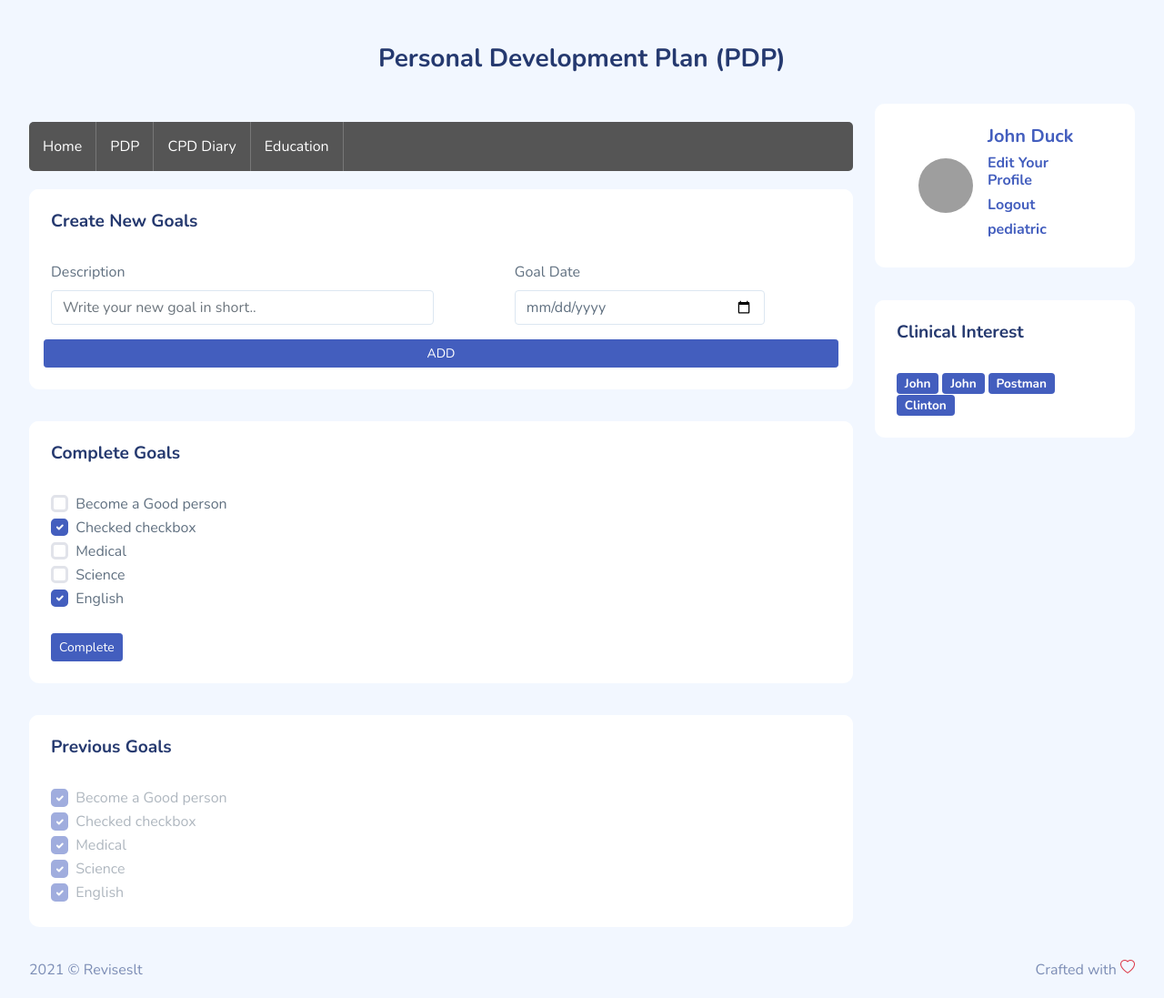
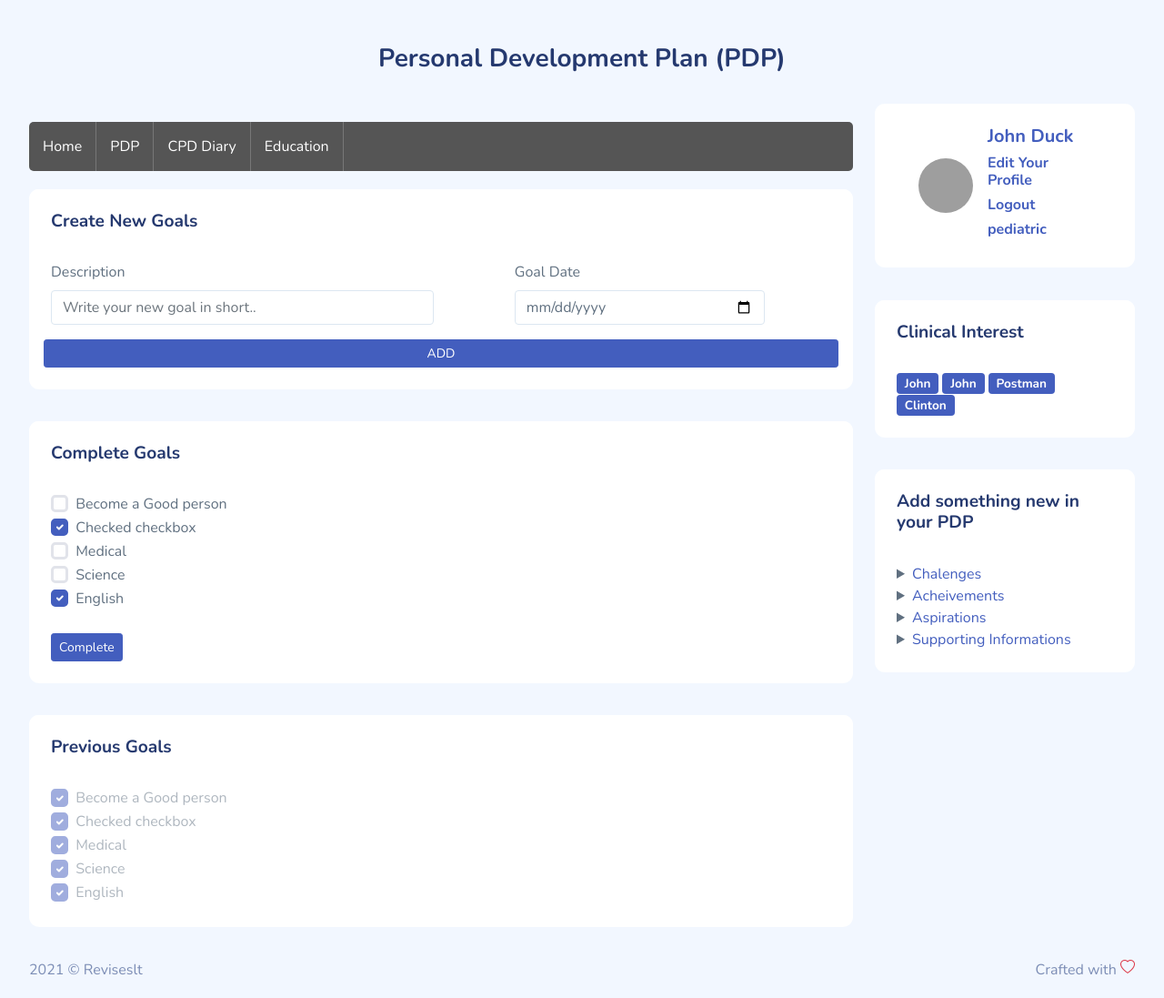
Before and after one commit to Musaddik-110/portfolio-project-skoder-, a plain HTML site: page review_pdp.html in a window 1280 px wide. Shown: the whole page at 91% size. Drawn offline with nearby package versions, Linux system fonts and the light colour scheme; grey boxes are pictures that could not be loaded; files whose address does not match are found by name.

Commit message:
Update review_pdp.html

```diff
--- a/review_pdp.html
+++ b/review_pdp.html
@@ -155,7 +155,7 @@
                                         </div>
                                         <div class="form-check">
                                             <input class="form-check-input" type="checkbox" value=""
-                                                id="flexCheckChecked" checked disabled >
+                                                id="flexCheckChecked" checked disabled>
                                             <label class="form-check-label" for="flexCheckChecked">
                                                 Checked checkbox
                                             </label>
@@ -220,6 +220,22 @@
                             </div>
                         </div>
 
+                        <div class="card">
+                            <div class="card-header">
+
+
+                                <h4>Add something new in your PDP</h4>
+
+
+                            </div>
+                            <div style="list-style-type: disclosure-closed;" class="card-body text-bold">
+                                <li><a class=" mt-1 mb-2 ml-2" href="#">Chalenges</a></li>
+                                <li><a class=" mt-1 mb-2 ml-2" href="#">Acheivements</a></li>
+                                <li><a class=" mt-1 mb-2 ml-2" href="#">Aspirations</a></li>
+                                <li><a class=" mt-1 mb-2 ml-2" href="#">Supporting Informations</a></li>
+                            </div>
+                        </div>
+
                     </div>
                 </section>
             </div>
```
Lines whose indentation alone changed are shown as unchanged.
